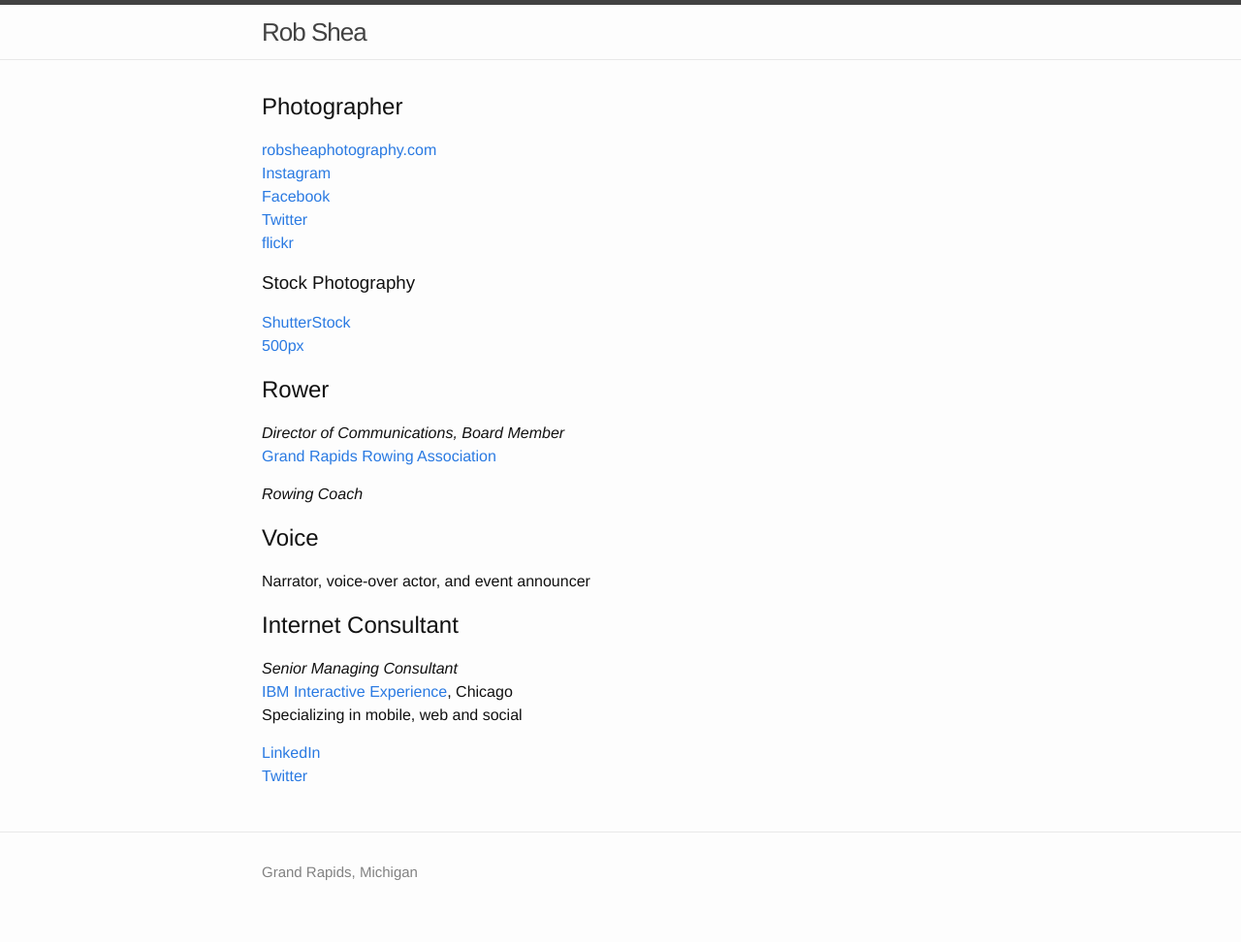
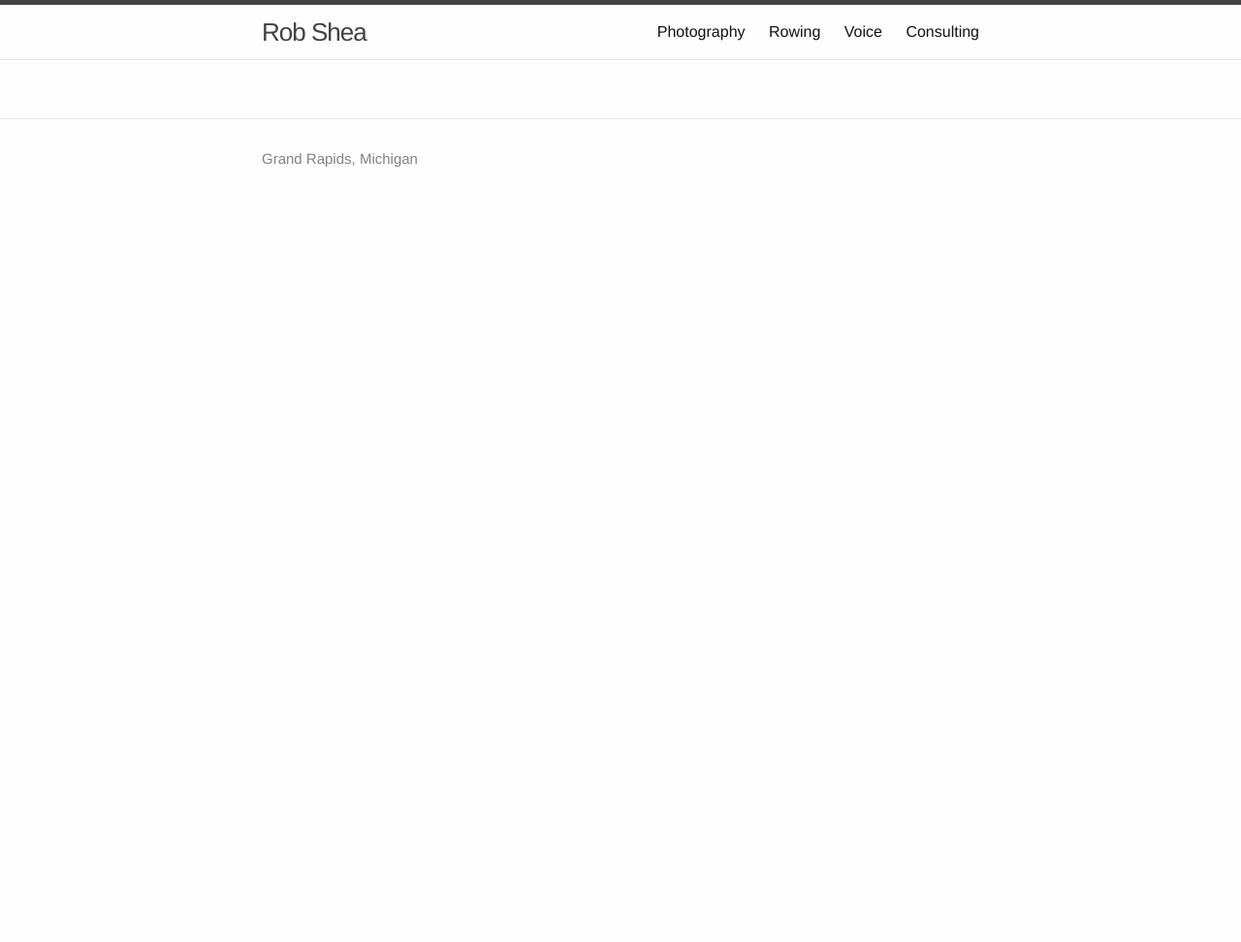
Before and after one commit to robshea/robshea.github.io, a Jekyll site: the page built from index.md, in a window 1280 px wide. Shown: the whole page at 97% size. Built offline with Jekyll 4.4.1, drawn with Linux system fonts in a browser that asks for light colours; after the commit the page ends 900 px from its top, so only the background shows below that.

Commit message:
break content into pages

```diff
--- a/_includes/header.html
+++ b/_includes/header.html
@@ -14,10 +14,16 @@
       </a>
 
       <div class="trigger">
-        {% for my_page in site.pages %}
+        <!--{% for my_page in site.pages %}
           {% if my_page.title %}
           <a class="page-link" href="{{ my_page.url | prepend: site.baseurl }}">{{ my_page.title }}</a>
           {% endif %}
+        {% endfor %}-->
+        {% assign pages = site.pages | sort:"weight"  %}
+          {% for p in pages %}
+            <a class="page-link" {% if p.url == page.url %}class="active"{% endif %} href="{{ p.url }}">
+              {{ p.title }}
+            </a>
         {% endfor %}
       </div>
     </nav>
--- a/index.md
+++ b/index.md
@@ -1,36 +1,3 @@
 ---
 layout: default
 ---
-
-## Photographer
-
-[robsheaphotography.com](http://robsheaphotography.com)
-[Instagram](https://www.instagram.com/rob_shea)
-[Facebook](https://www.facebook.com/robsheaphotography)
-[Twitter](https://twitter.com/robshea)
-[flickr](https://www.flickr.com/photos/robshea)
-
-### Stock Photography
-
-[ShutterStock](http://www.shutterstock.com/g/RobShea)
-[500px](https://500px.com/robshea)
-
-## Rower
-
-*Director of Communications, Board Member*
-[Grand Rapids Rowing Association](http://grrowing.org)
-
-*Rowing Coach*
-
-## Voice
-
-Narrator, voice-over actor, and event announcer
-
-## Internet Consultant
-
-*Senior Managing Consultant*
-[IBM Interactive Experience](http://ibminteractive.com), Chicago
-Specializing in mobile, web and social
-
-[LinkedIn](https://www.linkedin.com/in/robshea)
-[Twitter](https://twitter.com/keltic)
```
Also changed, not shown: consulting.md (added, +13 -0 lines), photography.md (added, +17 -0 lines), rowing.md (added, +11 -0 lines), voice.md (added, +8 -0 lines).
